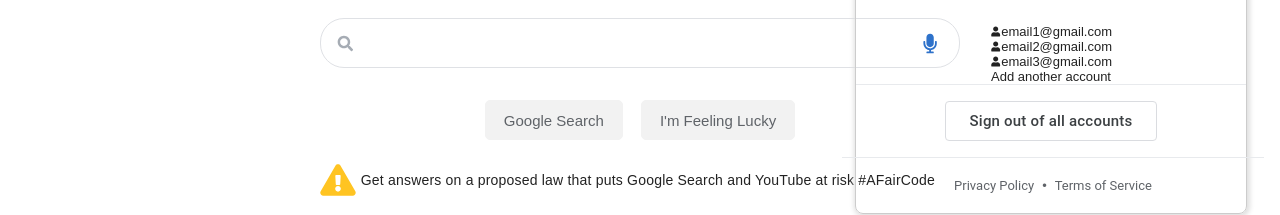
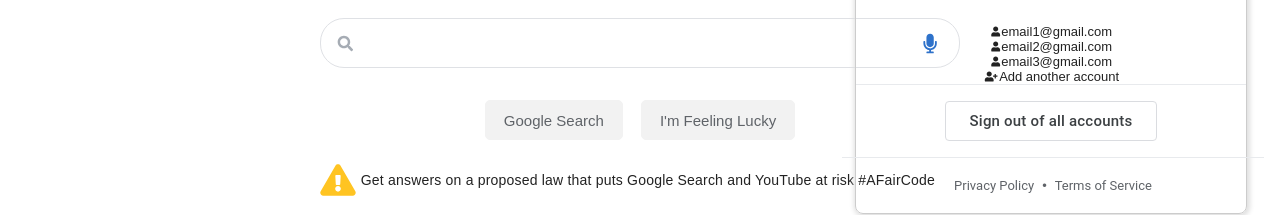
Before and after one commit to AndrejaKardos/google-homepage-clone, a React (Create React App) app: page / in a window 1280 px wide. Both pictures are taken after a click on the button 1232 px from the left and 35 px from the top of the page. Shown: the part 338-553 px from the top of the page. Built offline with nearby package versions, Linux system fonts and the light colour scheme.

Commit message:
Added User Plus icon for "Add another account" link

```diff
--- a/src/Components/Email.js
+++ b/src/Components/Email.js
@@ -1,6 +1,6 @@
 import React, { Component } from 'react'
 import { FontAwesomeIcon } from '@fortawesome/react-fontawesome'
-import { faUser } from '@fortawesome/free-solid-svg-icons'
+import { faUser, faUserPlus } from '@fortawesome/free-solid-svg-icons'
 import '../App.css'
 
 class Email extends Component {
@@ -33,6 +33,7 @@
                 </div>
                 <div className='email-account-div'>
                     <a href='https://accounts.google.com/signin/v2/identifier?hl=en&continue=https%3A%2F%2Fwww.google.com%2F&flowName=GlifWebSignIn&flowEntry=AddSession' className='email-account'>
+                        <FontAwesomeIcon icon={faUserPlus} transform='shrink-3.5' id='add-user-icon' />
                         Add another account
                     </a>
                 </div>
```
